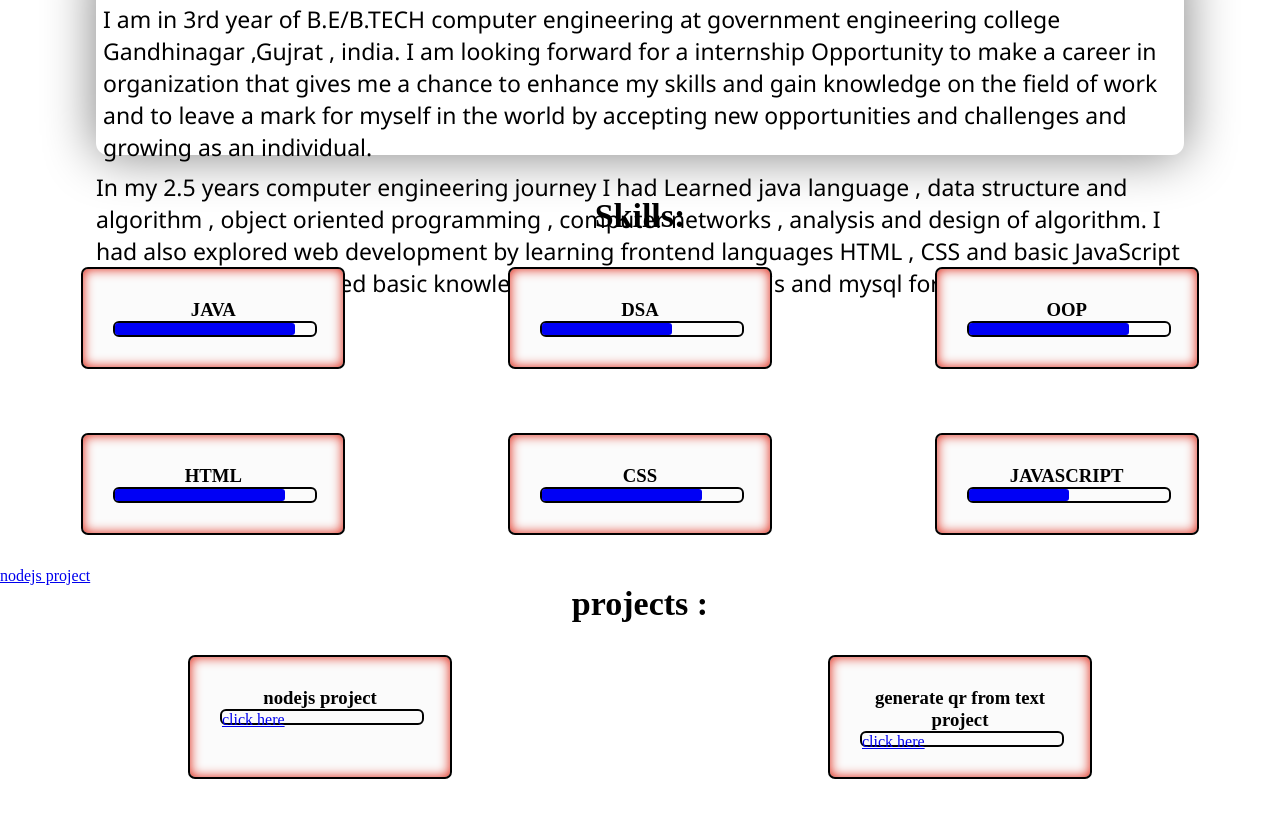
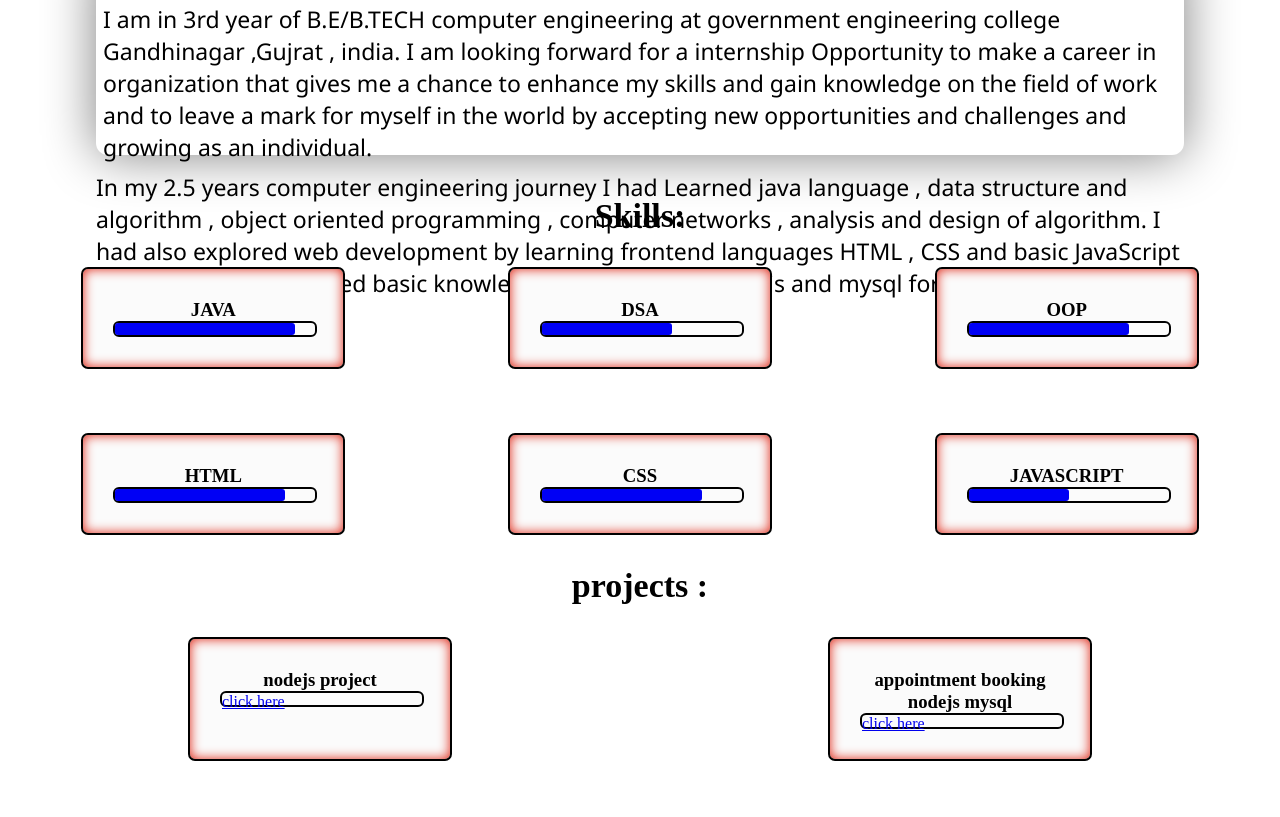
Before and after one commit to CHAVDAYASHVANTSINH612/myportfoliowebsite.github.io, a plain HTML site: page index.html in a window 1280 px wide. Shown: the part 555-1372 px from the top of the page. Drawn offline with Linux system fonts and the light colour scheme.

Commit message:
added linkedin post link appointment booking

```diff
--- a/index.html
+++ b/index.html
@@ -149,11 +149,11 @@ opportunities and challenges and growing as an individual. </p>
     </section>
 
 
-    <section>
+    <!-- <section>
         <div class="projects">
             <a href="https://dance-nodeweb-yashvantsinh.up.railway.app/home">nodejs project</a>
         </div>
-    </section>
+    </section> -->
 
 
     <section class="skill_section">
@@ -176,10 +176,10 @@ opportunities and challenges and growing as an individual. </p>
 
             <div class="box2">
 
-                <h3>generate qr from text project</h3>
+                <h3>appointment booking nodejs mysql</h3>
 
                 <div class="skill">
-                    <div> <a href="https://qr-generator-from-text.up.railway.app/">click here</a></div>
+                    <div> <a href="https://www.linkedin.com/posts/yashvantsinh-chavda-aaa99b165_webdevelopment-project-html-activity-7012031899346825216-FsUg?utm_source=share&utm_medium=member_desktop">click here</a></div>
                 </div>
             </div>
 
```
